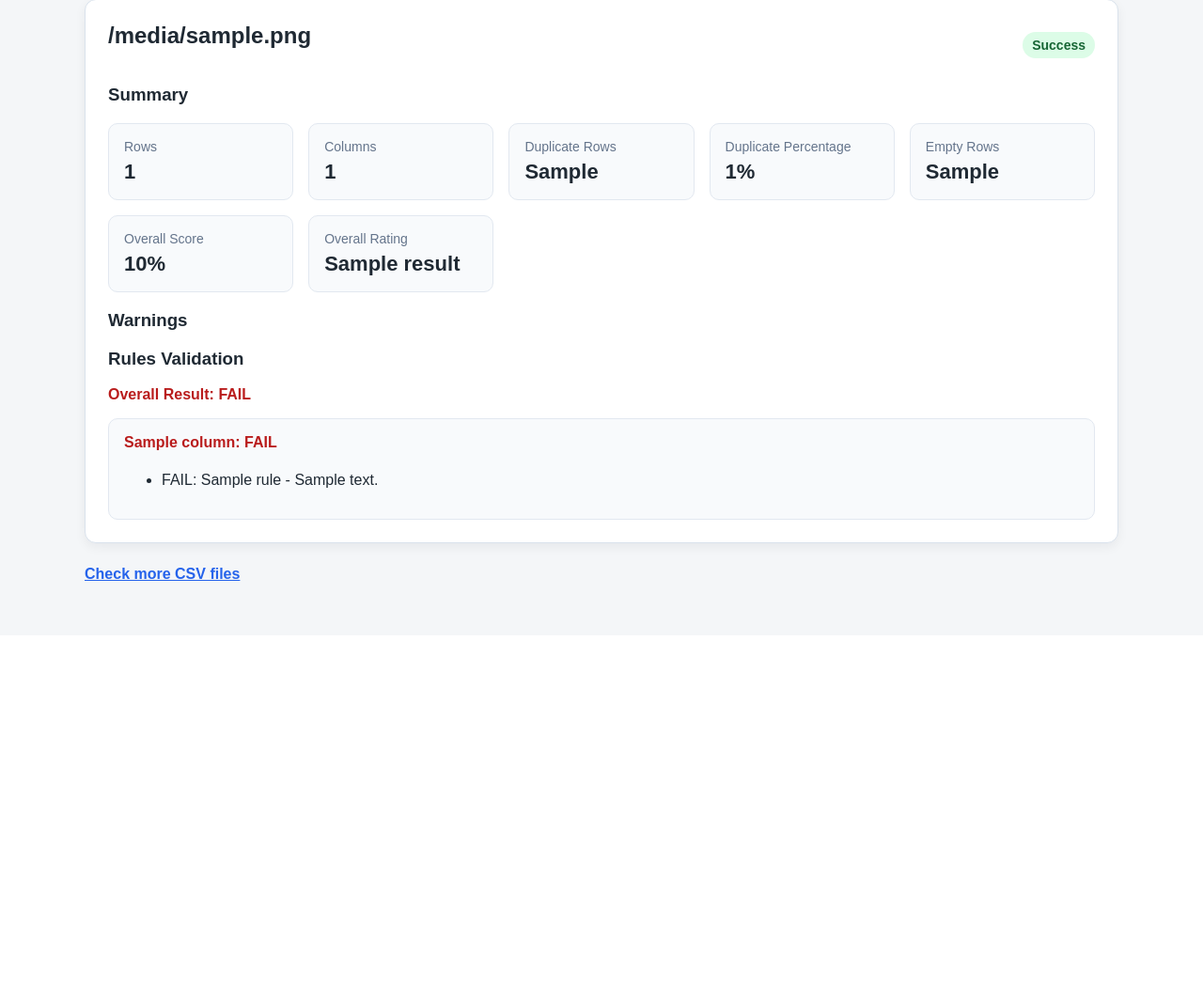
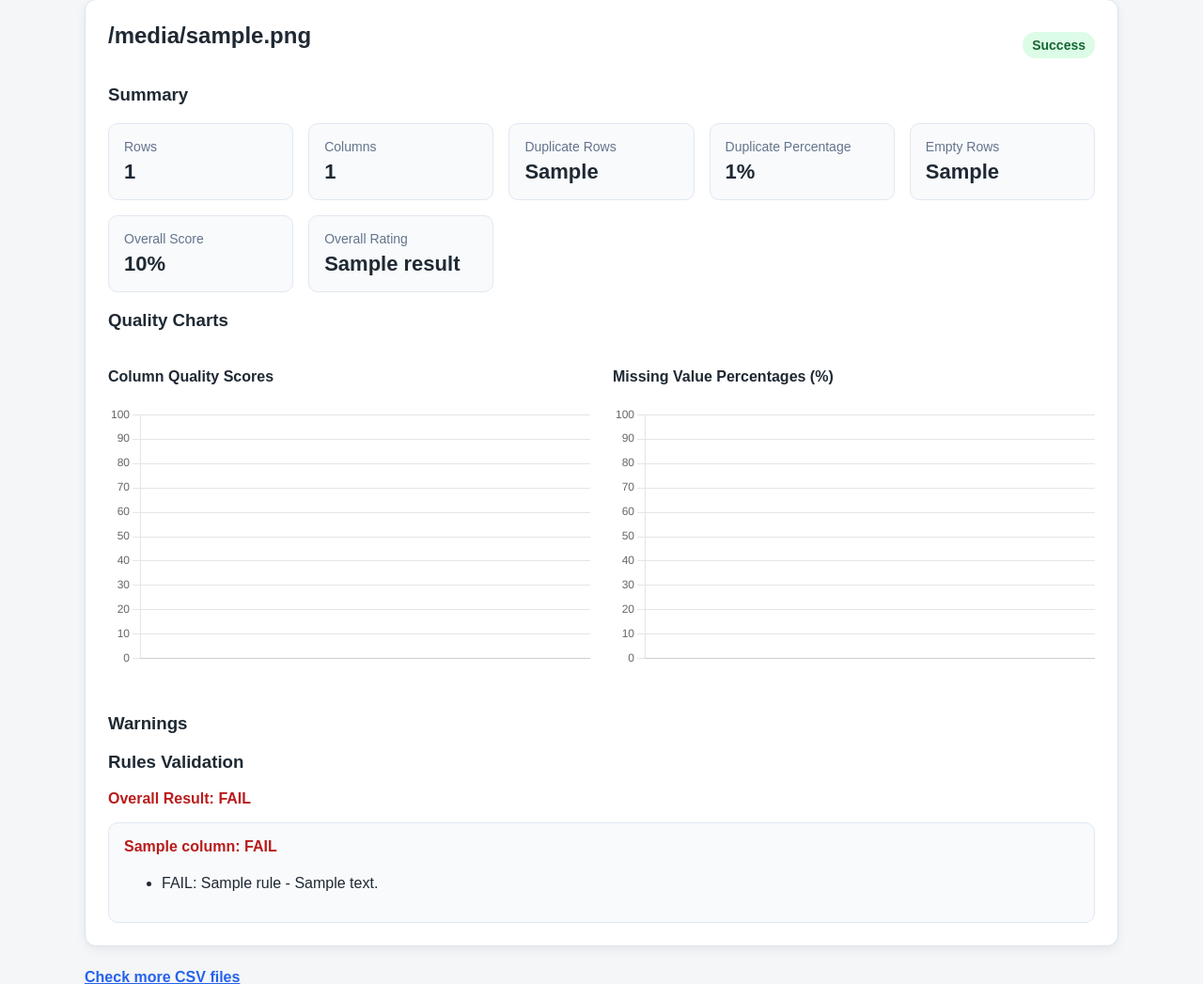
Before and after one commit to rp2215/csv-quality-checker, a Flask app: template src/web_app/templates/report.html in a window 1280 px wide. Shown: the part 370-1417 px from the top of the page at 94% size. Before the commit the page ends 988 px from the top, so only its background shows below. Run offline with Flask 3, Linux system fonts and the light colour scheme; the template is opened without the code that fills it: most values are stand-ins (such as "Sample title", 1, 10 or a date in 2020); some libraries are stand-ins or nearby versions.

Commit message:
added column quality and missing percentage charts to report web page

```diff
--- /dev/null
+++ b/src/web_app/static/charts.js
@@ -0,0 +1,47 @@
+// renders a bar chart onto the given canvas element
+function renderBarChart(canvasId, labels, data, colours, labelText) {
+
+    new Chart(document.getElementById(canvasId), {
+        type: "bar",
+        data: {
+            labels: labels,
+            datasets: [{
+                label: labelText,
+                data: data,
+                backgroundColor: colours,
+                borderRadius: 6,
+            }]
+        },
+        options: {
+            responsive: true,
+            maintainAspectRatio: false,
+            scales: {
+                y: {
+                    min: 0,
+                    max: 100,
+                }
+            },
+            plugins: {
+                legend: { display: false }
+            }
+        }
+    });
+}
+
+// returns colour for each quality score bar based on value
+function getQualityColours(scores) {
+    return scores.map(score => {
+        if (score >= 75) return "#16a34a";
+        if (score >= 50) return "#d97706";
+        return "#dc2626";
+    });
+}
+
+// returns colour for each missing perentage bar based on severity
+function getMissingColours(percentages) {
+    return percentages.map(pct => {
+        if (pct === 100) return "#dc2626";
+        if (pct > 25) return "#d97706";
+        return "#2563eb";
+    });
+}
--- a/src/web_app/static/style.css
+++ b/src/web_app/static/style.css
@@ -305,3 +305,18 @@ pre {
     border: 1px solid #cbd5e1;
     border-radius: 8px;
 }
+
+/* ensures chart height doesnt fill entire screen */
+.chart-container {
+    position: relative;
+    height: 280px;
+    margin-bottom: 24px;
+}
+
+/* on wider screens puts charts side by side */
+.charts-grid {
+    display: grid;
+    grid-template-columns: repeat(auto-fit, minmax(300px, 1fr));
+    gap: 24px;
+    margin-bottom: 24px;
+}
--- a/src/web_app/templates/report.html
+++ b/src/web_app/templates/report.html
@@ -6,6 +6,12 @@
     <title>CSV Data Quality Report</title>
 
     <link rel="stylesheet" href="{{ url_for('static', filename='style.css') }}">
+
+    <!-- Chart.js — used to render column quality and missing value charts -->
+    <script src="https://cdn.jsdelivr.net/npm/chart.js"></script>
+
+    <script src="{{ url_for('static', filename='charts.js') }}"></script>
+
 
 </head>
 <body>
@@ -148,6 +154,70 @@
 
                     </div>
 
+                    <h3>Quality Charts</h3>
+
+                    <div class="charts-grid">
+
+                        <!-- per column quality scores-->
+                        <div>
+                            <h4>Column Quality Scores</h4>
+                            <div class="chart-container">
+                                    <canvas id="qualityChart{{loop.index}}"></canvas>
+                            </div>
+                        </div>
+
+                         <!-- per-column missing value percentages -->
+                        <div>
+                            <h4>Missing Value Percentages (%)</h4>
+                            <div class="chart-container">
+                                <canvas id="missingChart{{ loop.index }}"></canvas>
+                            </div>
+                        </div>
+
+                    </div>
+
+                    <!-- Data tags: type="application/json" tells the browser/IDE not to parse as JS -->
+                    <script type="application/json" id="qualityData{{ loop.index }}">
+                        {{ file_result["results"]["column_quality_scores"] | tojson }}
+                    </script>
+
+                    <script type="application/json" id="missingData{{ loop.index }}">
+                        {{ file_result["results"]["missing_percentage"] | tojson }}
+                    </script>
+
+                    <script>
+                        (function(){
+
+                            // Read JSON data from the data tags above and parse into JS objects
+                            const qualityScores = JSON.parse(document.getElementById("qualityData{{ loop.index }}").textContent);
+                            const missingPercentages = JSON.parse(document.getElementById("missingData{{ loop.index }}").textContent);
+
+                            const qualityLabels = Object.keys(qualityScores);
+                            const qualityData = Object.values(qualityScores);
+
+                            const missingLabels = Object.keys(missingPercentages);
+                            const missingData = Object.values(missingPercentages);
+
+                            renderBarChart(
+                                "qualityChart{{ loop.index }}",
+                                qualityLabels,
+                                qualityData,
+                                getQualityColours(qualityData),
+                                "Quality Score (%)"
+                            );
+
+                            renderBarChart(
+                                "missingChart{{ loop.index }}",
+                                missingLabels,
+                                missingData,
+                                getMissingColours(missingData),
+                                "Missing (%)"
+                            );
+
+                        })();
+                    </script>
+
+
                     <h3>Warnings</h3>
 
                     <div class="warnings-section">
```
